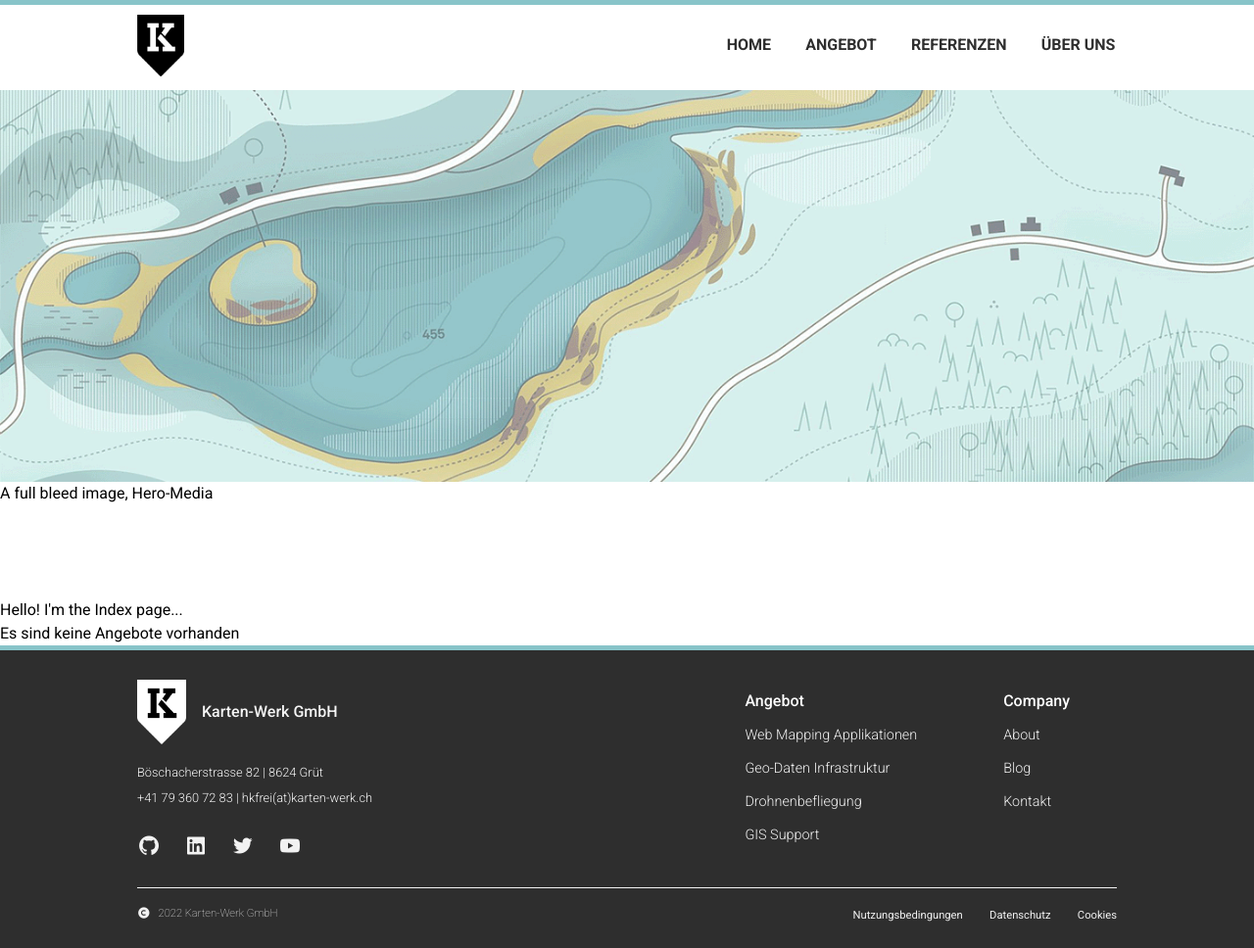
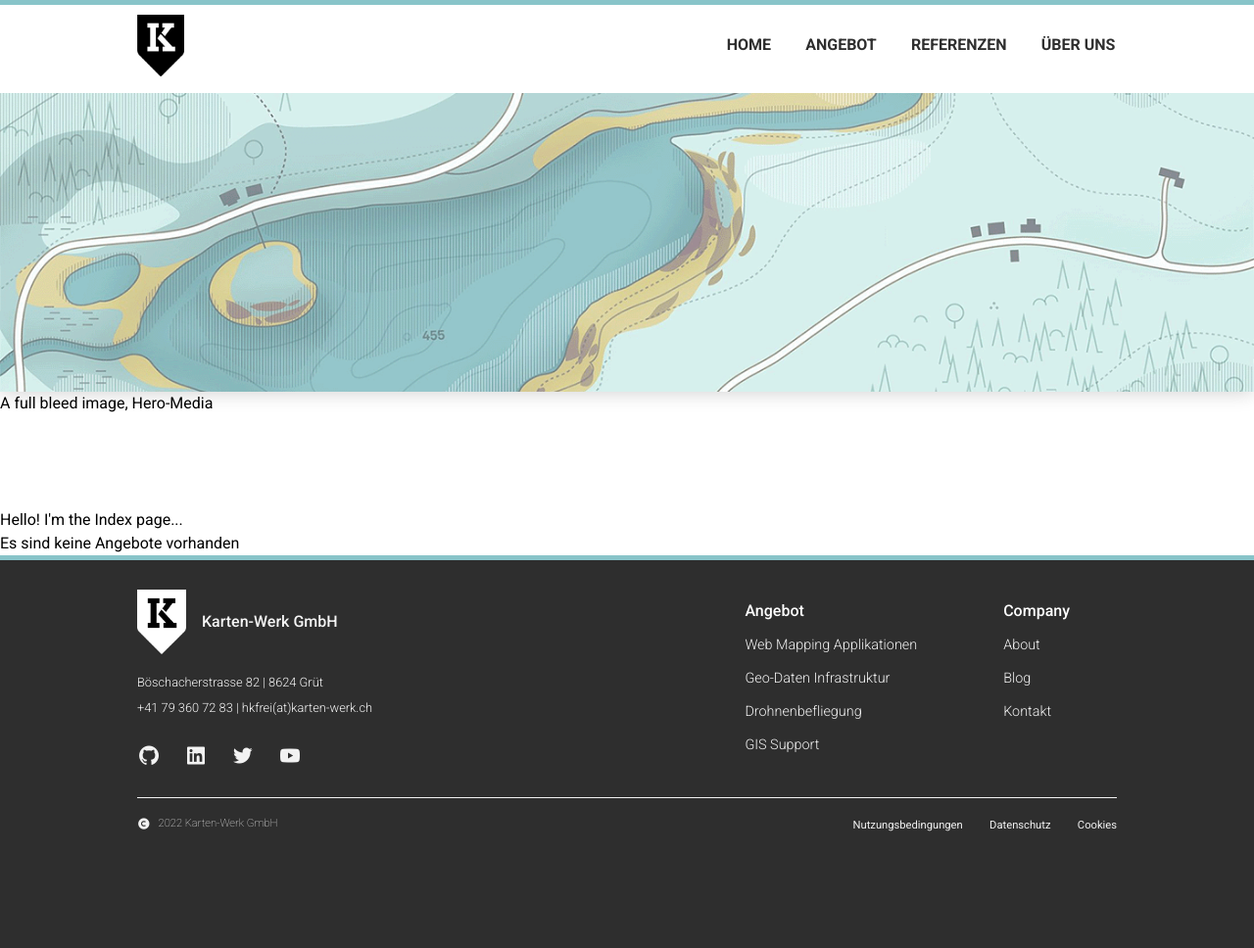
Before and after one commit to hkfrei/multimedia-werk, a Django app: page / in a window 1280 px wide. Shown: the whole page at 98% size. After the commit the page ends 849 px from the top, so only its background shows below. Run offline with Django 4.2, Linux system fonts and the light colour scheme; data that the repository does not hold is empty.

Commit message:
style: added full-bleed property to hero-img

```diff
--- a/kartenwerk/static/kartenwerk/css/main.css
+++ b/kartenwerk/static/kartenwerk/css/main.css
@@ -1,5 +1,5 @@
 /* ============================================
-| GLOBAL-CSS START
+| GLOBAL START
 ============================================ */
 
 @import url('https://fonts.googleapis.com/css2?family=Roboto:wght@100;300;400;500;700;900&display=swap');
@@ -32,7 +32,7 @@ body {
 }
 
 /* ============================================
-| GLOBAL-CSS END
+| GLOBAL END
 ============================================ */
 
 /* ============================================
@@ -263,12 +263,30 @@ a {
 ============================================ */
 
 /* ============================================
-| FULL BLEED BACKGROUND START
+| HERO-BACKGROUND START
 ============================================ */
 
 .full-bleed {
 	width: 100vw;
 	margin-left: calc(50% - 50vw);
+}
+
+.feature-figure img {
+	max-height: 25rem;
+	object-fit: cover;
+	padding-top: 95px;
+}
+
+.feature-figure img {
+	width: 100%;
+	box-shadow: 0 0 20px hsl(0deg 0% 0% / 20%);
+}
+
+@supports (object-fit: cover) {
+	.feature-figure img {
+		max-height: 25rem;
+		object-fit: cover;
+	}
 }
 
 /**
@@ -312,7 +330,7 @@ h2.fluid-type {
 }
 
 /* ============================================
-| FULL BLEED BACKGROUND END
+| HERO-BACKGROUND END
 ============================================ */
 
 /* ============================================
@@ -486,6 +504,12 @@ hr {
 	}
 }
 
+@media screen and (max-width: 642px) {
+	.nav__area {
+		display: none;
+	}
+}
+
 /* ============================================
 | FOOTER END
 ============================================ */
```
